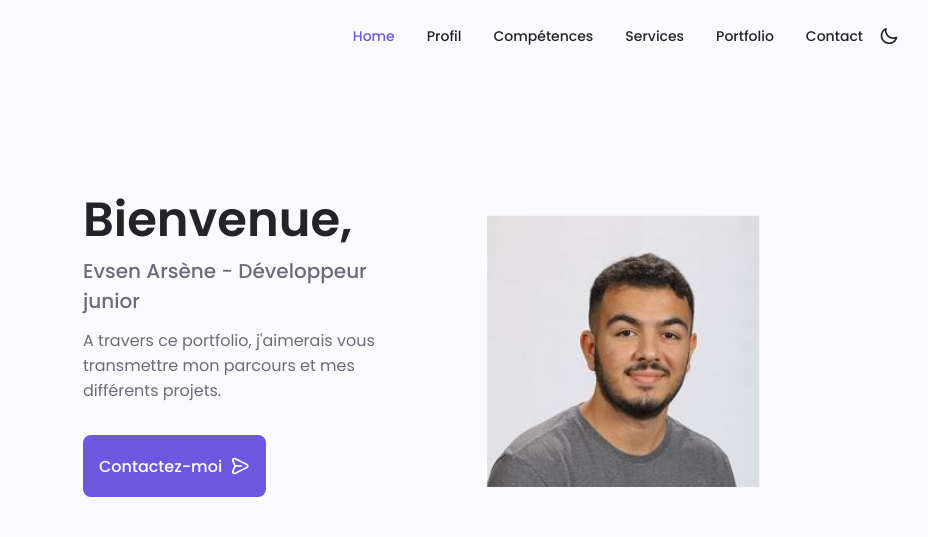
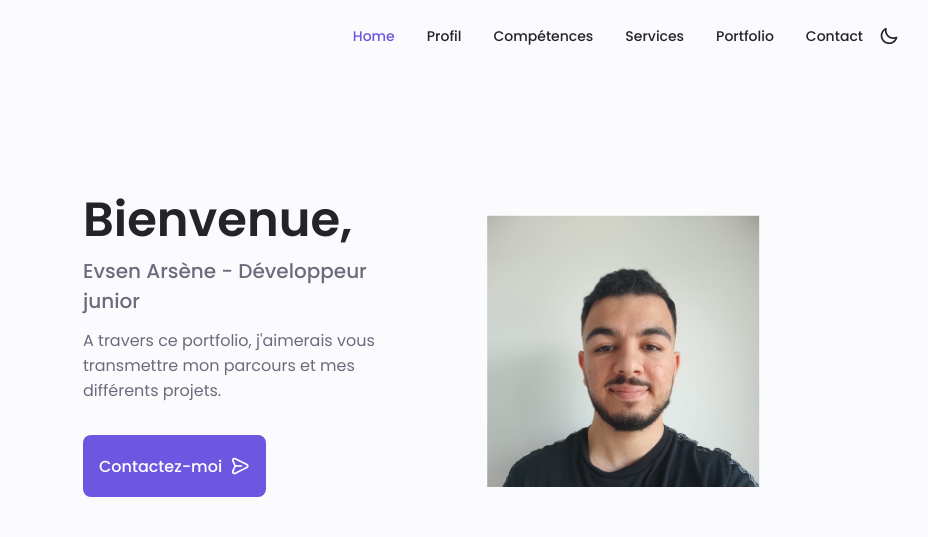
Before and after one commit to ArseneEvsen/ArseneEvsen.github.io, a plain HTML site: page index.html in a window 1280 px wide. Shown: the top 537 px of the page, 225-1153 px from the left. Drawn offline with nearby package versions, Linux system fonts and the light colour scheme.

Commit message:
MAJ Portfolio Images

```diff
--- a/index.html
+++ b/index.html
@@ -96,7 +96,7 @@
                             <svg class="home__blob" viewBox="0 0 200 187">
 
                                 <g mask="url(#mask0)">
-                                    <image class="home__blob-img" x="12" y="18" href="assets/img/EVSENarsene.jpg"/>
+                                    <image class="home__blob-img" x="12" y="18" href="assets/img/Evsen Arsene.jpg"/>
                                 </g>
                             </svg>
                         </div>
```
Also changed, not shown: assets/img/Evsen Arsene.jpg (added).
